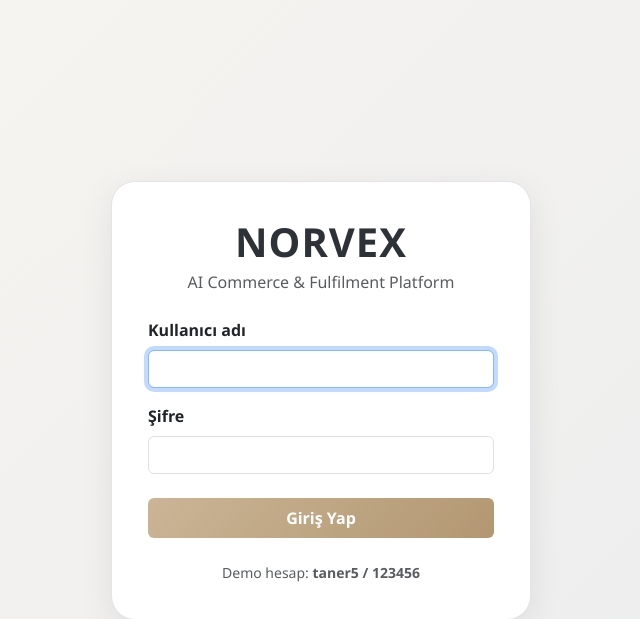
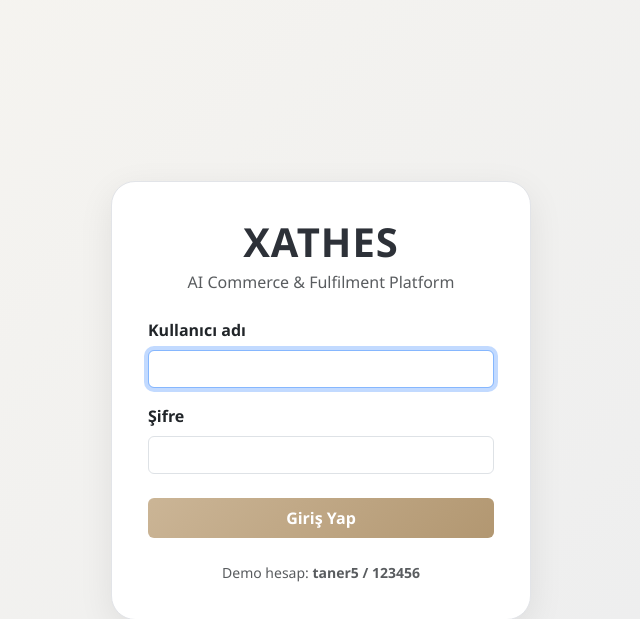
Before and after one commit to 64yg7wm95p-coder/Norvex, a FastAPI app: page /login in a window 1280 px wide. Shown: the top 619 px of the page, without its empty margins (319-959 px from the left). Run offline with FastAPI, Linux system fonts and the light colour scheme.

Commit message:
Rename Norvex brand to Xathes

```diff
--- a/app/core/ai.py
+++ b/app/core/ai.py
@@ -3,7 +3,7 @@ from .product import UniversalProduct
 
 class AIEngine:
     """
-    Norvex AI motoru.
+    Xathes AI motoru.
 
     Şimdilik demo modda çalışır.
     Daha sonra OpenAI entegrasyonu burada yapılacak.
--- a/app/main.py
+++ b/app/main.py
@@ -20,7 +20,7 @@ async def lifespan(app: FastAPI):
 
 
 app = FastAPI(
-    title="Norvex API",
+    title="Xathes API",
     version="2.0.0",
     lifespan=lifespan,
     docs_url="/docs",
--- a/app/services/shopify.py
+++ b/app/services/shopify.py
@@ -8,7 +8,7 @@ import requests
 
 
 HEADERS = {
-    "User-Agent": "Mozilla/5.0 NorvexScanner/1.0",
+    "User-Agent": "Mozilla/5.0 XathesScanner/1.0",
     "Accept": "application/json,text/html,*/*",
 }
 
--- a/app/templates/auth/login.html
+++ b/app/templates/auth/login.html
@@ -2,7 +2,7 @@
 <html lang="tr">
 <head>
     <meta charset="UTF-8">
-    <title>Norvex Login</title>
+    <title>Xathes Login</title>
 
     <link href="https://cdn.jsdelivr.net/npm/bootstrap@5.3.0/dist/css/bootstrap.min.css" rel="stylesheet">
 
@@ -32,13 +32,13 @@
             letter-spacing: 1px;
         }
 
-        .btn-norvex {
+        .btn-xathes {
             background: linear-gradient(135deg, #cbb596, #b29771);
             color: #fff;
             border: none;
         }
 
-        .btn-norvex:hover {
+        .btn-xathes:hover {
             background: linear-gradient(135deg, #b29771, #987d57);
             color: #fff;
         }
@@ -57,7 +57,7 @@
 <body>
     <div class="login-card">
         <div class="text-center mb-4">
-            <h1 class="brand mb-1">NORVEX</h1>
+            <h1 class="brand mb-1">XATHES</h1>
             <p class="text-muted mb-0">AI Commerce & Fulfilment Platform</p>
         </div>
 
@@ -78,7 +78,7 @@
                 <input type="password" name="password" class="form-control" required>
             </div>
 
-            <button type="submit" class="btn btn-norvex w-100 fw-bold py-2">
+            <button type="submit" class="btn btn-xathes w-100 fw-bold py-2">
                 Giriş Yap
             </button>
         </form>
--- a/app/templates/dashboard/index.html
+++ b/app/templates/dashboard/index.html
@@ -2,7 +2,7 @@
 <html lang="tr">
 <head>
     <meta charset="UTF-8">
-    <title>NORVEX Premium Dashboard</title>
+    <title>XATHES Premium Dashboard</title>
 
     <link href="https://cdn.jsdelivr.net/npm/bootstrap@5.3.0/dist/css/bootstrap.min.css" rel="stylesheet">
     <script src="https://cdn.jsdelivr.net/npm/bootstrap@5.3.0/dist/js/bootstrap.bundle.min.js"></script>
@@ -215,7 +215,7 @@
     <div class="container">
         <a class="navbar-brand fw-bold" href="/dashboard">
             <i class="fa-solid fa-satellite-dish me-2" style="color:#cbb596;"></i>
-            NORVEX
+            XATHES
             <span class="badge text-dark" style="font-size:0.65rem; background-color:#cbb596 !important;">
                 BETA v1.0
             </span>
```
